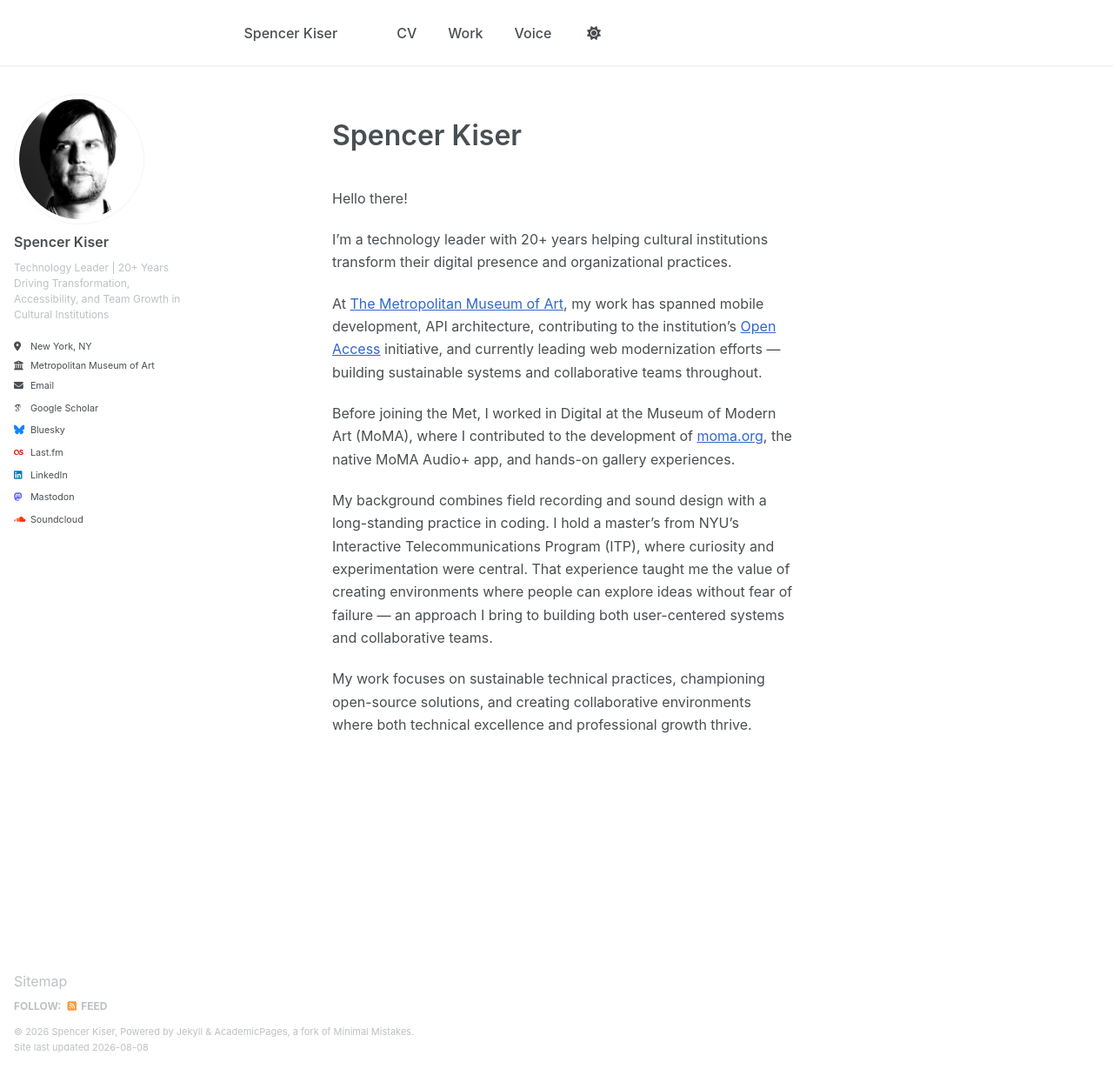
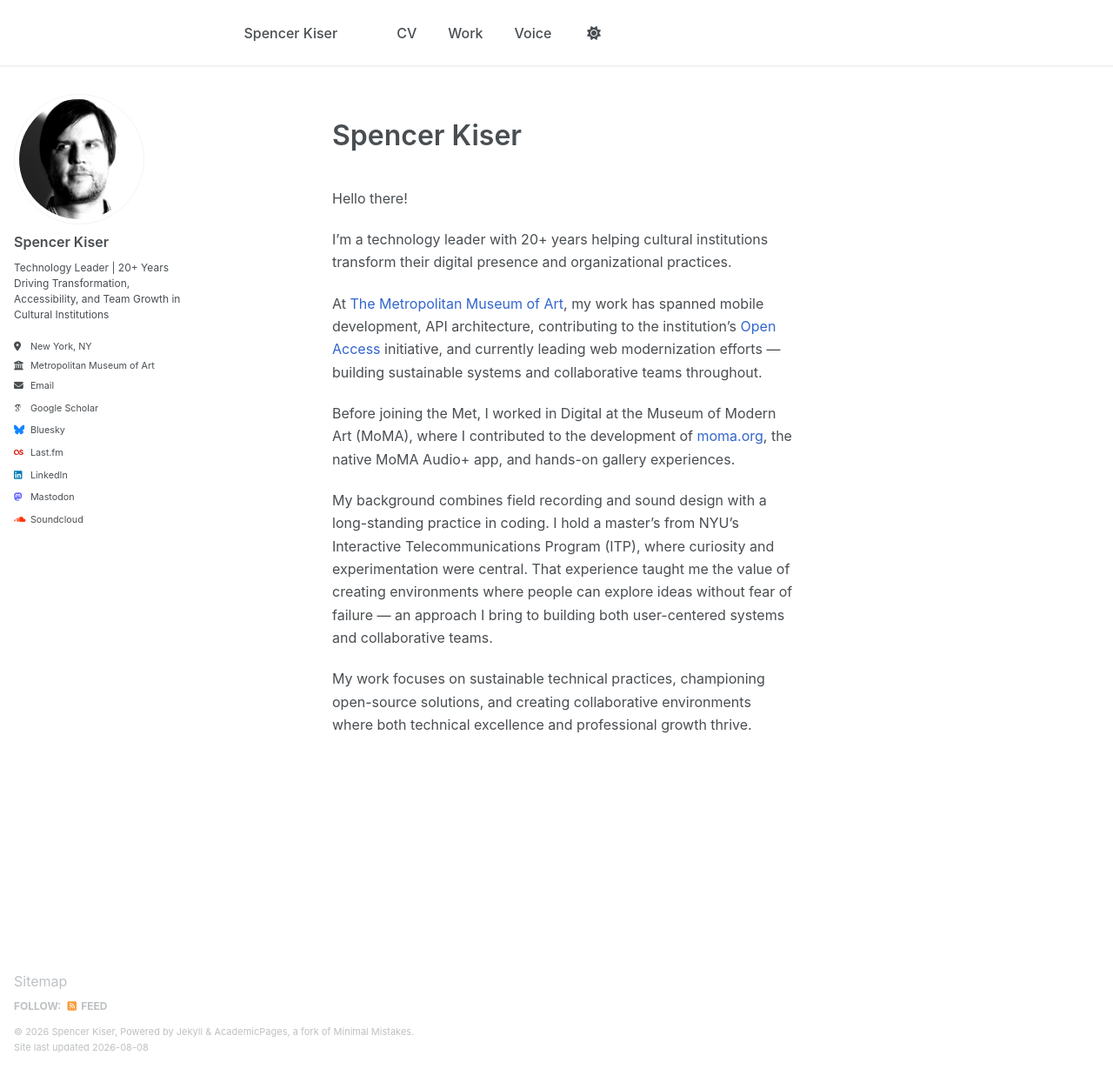
Before and after one commit to spencerk/spencerk.github.io, a Jekyll site: the page built from _pages/about.md, in a window 1280 px wide and 1229 px high. Shown: the whole window at 87% size. Built offline with Jekyll 4.4.1, drawn with Linux system fonts in a browser that asks for light colours; some web fonts are replaced.

Commit message:
darken muted text

```diff
--- a/assets/css/custom.css
+++ b/assets/css/custom.css
@@ -17,14 +17,28 @@
   --background: var(--global-bg-color);
   --background-secondary: var(--global-thead-color);
   --text-normal: var(--global-text-color);
-  --text-muted: var(--global-text-color-light);
-  --text-faint: var(--global-fig-caption-color);
+  --text-muted: var(--global-fig-caption-color);
+  --text-faint: var(--global-text-color-light);
   --accent: var(--global-link-color);
   --accent-hover: var(--global-link-color-hover);
   --border-color: var(--global-border-color);
   --radius: 6px;
   --font-text: -apple-system, BlinkMacSystemFont, "Segoe UI", Roboto, "Helvetica Neue", Arial, sans-serif;
   --font-interface: -apple-system, BlinkMacSystemFont, "Segoe UI", Roboto, sans-serif;
+}
+
+/* --text-muted has to be picked per theme, because neither theme variable
+   reads well in both. In light mode --global-text-color-light is $light-gray
+   (~#bcc0c4), far too pale against white — that's what washed out the CV
+   citations, talk venues and dates. In dark mode the reverse is true:
+   --global-fig-caption-color is $dark-gray (~#494c50) against a #474747
+   background, which is nearly invisible.
+
+   So: fig-caption grey in light, text-color-light in dark. Still no hardcoded
+   values, and it still follows the toggle. */
+html[data-theme="dark"] {
+  --text-muted: var(--global-text-color-light);
+  --text-faint: var(--global-fig-caption-color);
 }
 
 body {
@@ -144,6 +158,28 @@
 
 a:hover {
   color: var(--accent-hover);
+  text-decoration: underline;
+}
+
+/* Content links: blue, underline on hover only.
+
+   The bare `a` rule above can't win this on its own. The theme underlines
+   content links permanently via two class-scoped rules —
+   `.archive a` (layout/_archive.scss) covering CV, Work and Voice, and
+   `.page__content a` (layout/_page.scss) covering portfolio, talk and
+   publication pages. Both are (0,1,1) specificity and beat a bare element
+   selector, so the override has to be scoped the same way.
+
+   Deliberately limited to content containers: nav, sidebar and footer links
+   keep the theme's own treatment. `.btn` is excluded so call-to-action
+   buttons don't pick up an underline on hover. */
+.archive a:not(.btn),
+.page__content a:not(.btn) {
+  text-decoration: none;
+}
+
+.archive a:not(.btn):hover,
+.page__content a:not(.btn):hover {
   text-decoration: underline;
 }
 
```
